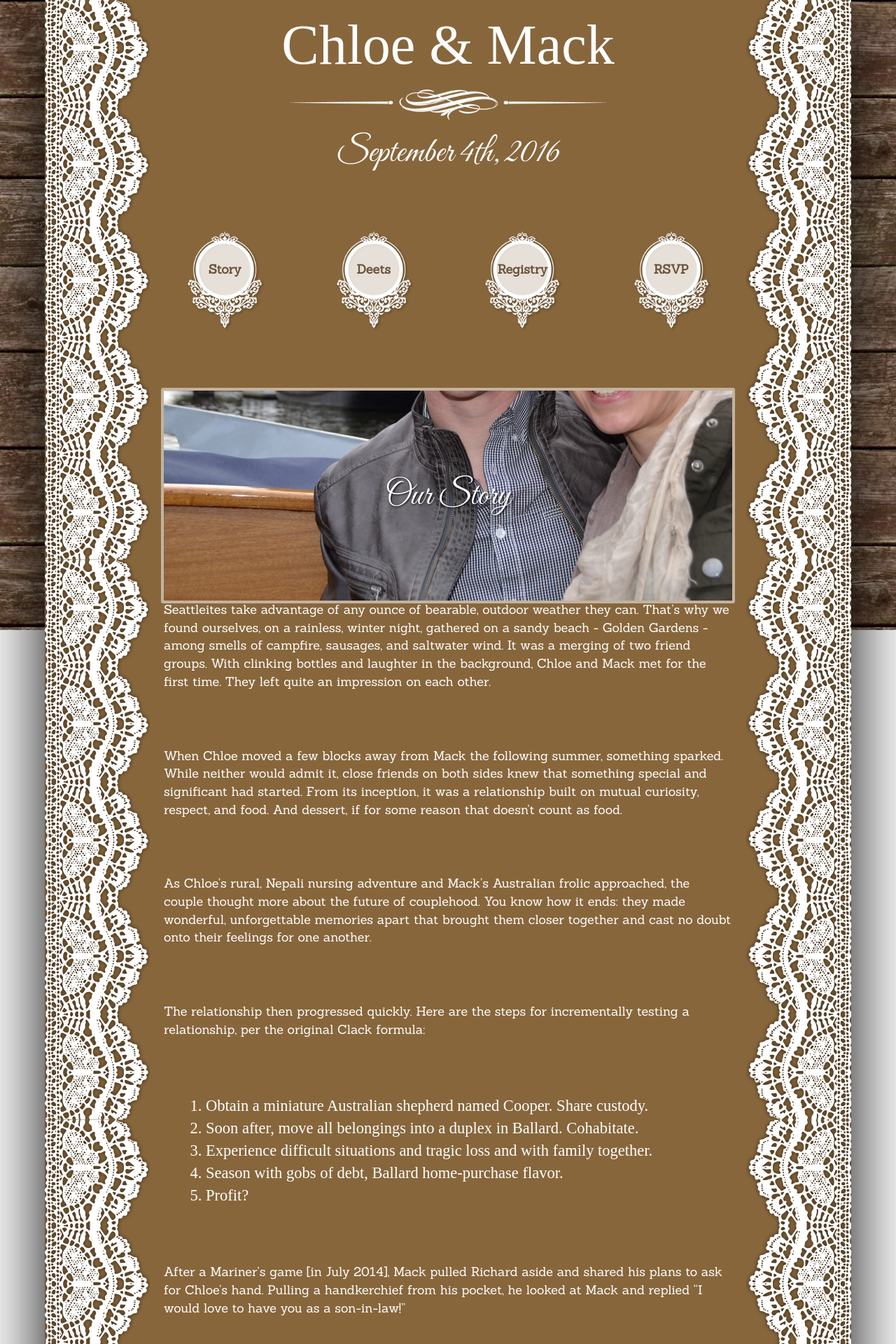
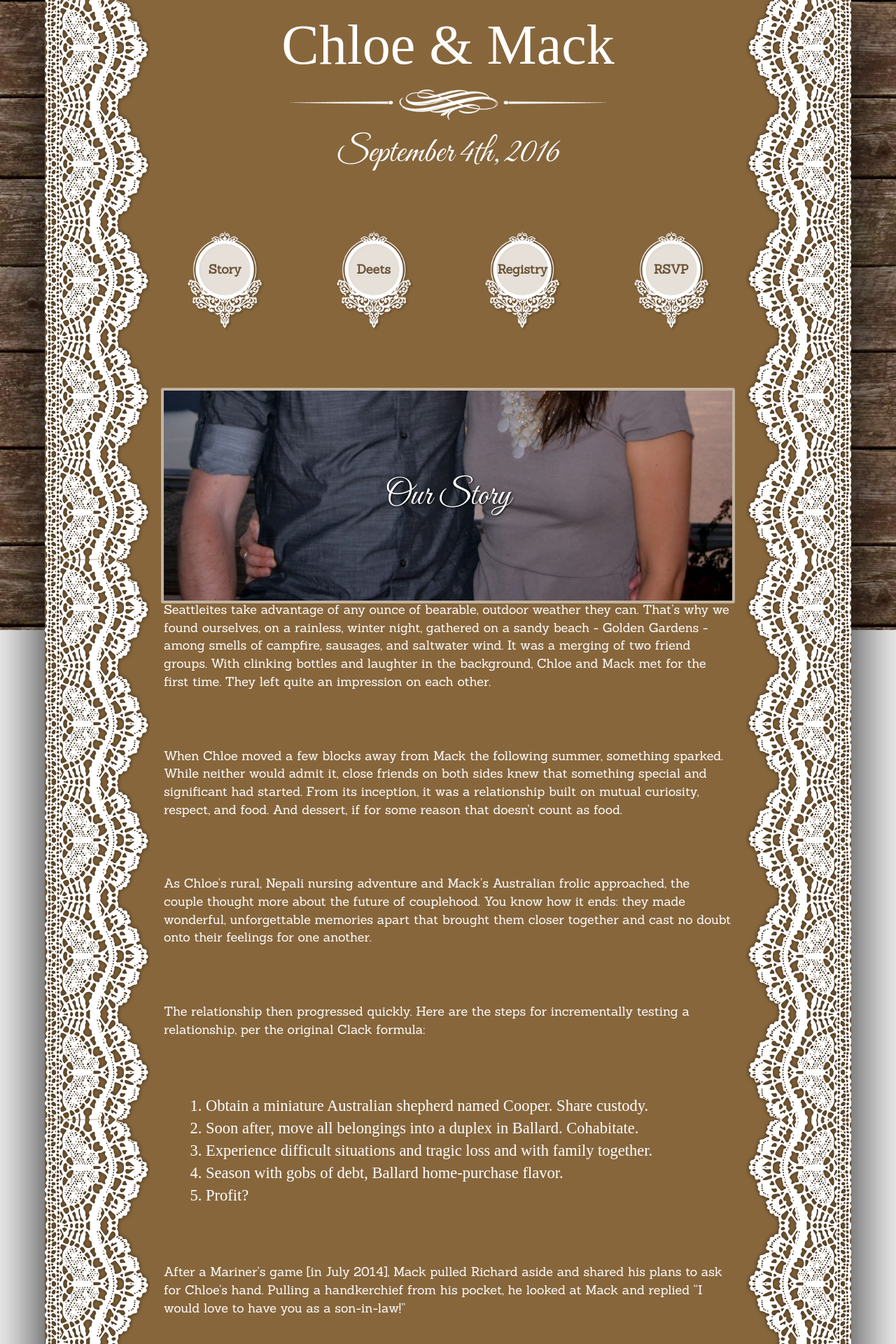
Before and after one commit to mtalcott/mtalcott.github.com, a Jekyll site: the page built from wedding/index.html, in a window 1280 px wide. Shown: the top 1920 px of the page at 70% size. Built offline with Jekyll 4.4.1, drawn with Linux system fonts in a browser that asks for light colours; some web fonts are replaced.

Commit message:
Santorini for first image

```diff
--- a/wedding/index.html
+++ b/wedding/index.html
@@ -1,7 +1,7 @@
 ---
 layout: wedding
 ---
-{% include wedding/parallax_window_top.html image_src="/wedding/images/amsterdam1.JPG" %}
+{% include wedding/parallax_window_top.html image_src="/wedding/images/santorini1.JPG" %}
   <h1>Our Story</h1>
 {% include wedding/parallax_window_bottom.html %}
 
```
Also changed, not shown: wedding/images/santorini1.JPG (added).
